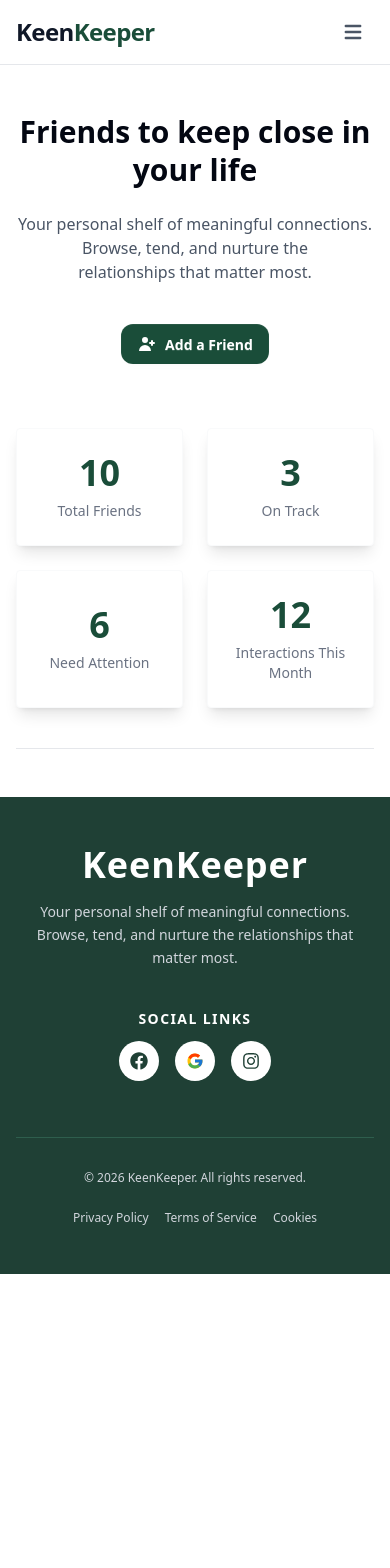
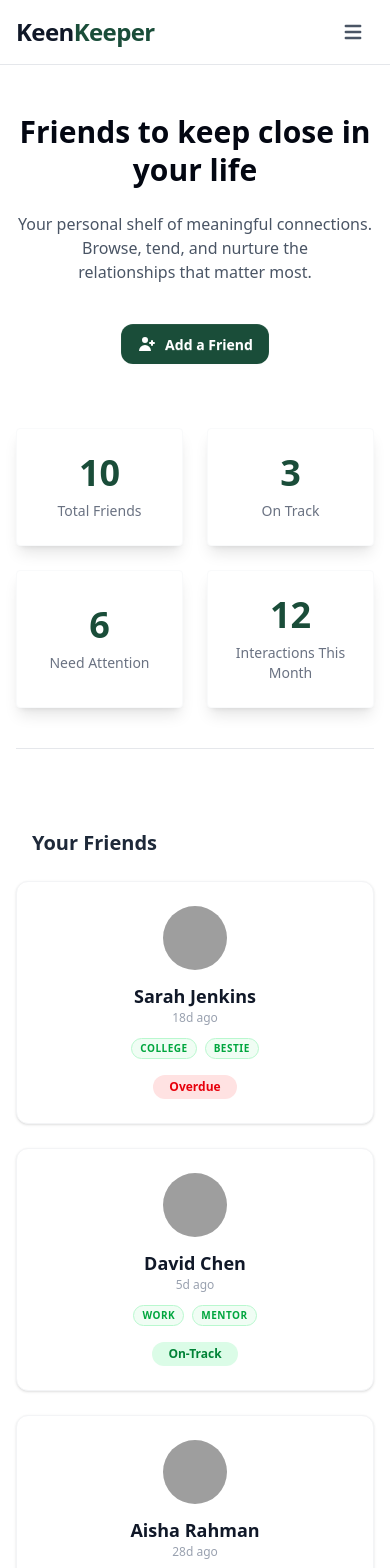
Before and after one commit to mosharof-dev/keen-keeper, a Next.js app: page / in a window 390 px wide. Shown: the top 1568 px of the page. Before the commit the page ends 1274 px from the top, so only its background shows below. Built offline with nearby package versions, Linux system fonts and the light colour scheme; grey boxes are pictures that could not be loaded.

Commit message:
feat: implement FriendCard and FriendList components, add loading spinner, and update FriendDetailsPage with data fetching

```diff
--- a/package.json
+++ b/package.json
@@ -12,7 +12,8 @@
     "next": "16.2.3",
     "react": "19.2.4",
     "react-dom": "19.2.4",
-    "react-icons": "^5.6.0"
+    "react-icons": "^5.6.0",
+    "react-spinners": "^0.17.0"
   },
   "devDependencies": {
     "@tailwindcss/postcss": "^4",
--- /dev/null
+++ b/src/Components/Home/Friend/FriendCard.jsx
@@ -0,0 +1,58 @@
+import Image from 'next/image';
+import Link from 'next/link';
+
+
+const getStatusColor = (status) => {
+  switch (status) {
+    case 'overdue':
+      return 'bg-red-100 text-red-600';
+    case 'almost due':
+      return 'bg-yellow-100 text-yellow-700';
+    case 'on-track':
+      return 'bg-green-100 text-green-700';
+    default:
+      return 'bg-gray-100 text-gray-600';
+  }
+};
+
+export default function FriendCard({ friend }) {
+  return (
+
+    <Link href={`/friend/${friend.id}`} className="block w-full">
+      <div className="flex flex-col items-center p-6 bg-white rounded-xl shadow-sm hover:shadow-md transition-shadow duration-200 border border-gray-100 text-center cursor-pointer">
+
+        {/* Profile Image */}
+        <div className="w-16 h-16 relative mb-3">
+          <Image
+            src={friend.picture}
+            alt={friend.name}
+            fill
+            className="rounded-full object-cover"
+          />
+        </div>
+
+        {/* Name & Days */}
+        <h3 className="text-gray-900 font-semibold text-lg">{friend.name}</h3>
+        <p className="text-gray-400 text-xs mb-3">{friend.days_since_contact}d ago</p>
+
+        {/* Tags */}
+        <div className="flex flex-wrap justify-center gap-2 mb-4">
+          {friend.tags.map((tag, index) => (
+            <span
+              key={index}
+              className="px-2 py-0.5 bg-green-50 text-green-600 text-[10px] font-bold uppercase tracking-wider rounded-full border border-green-200"
+            >
+              {tag}
+            </span>
+          ))}
+        </div>
+
+        {/* Status Badge */}
+        <span className={`px-4 py-1 text-xs font-bold rounded-full capitalize ${getStatusColor(friend.status)}`}>
+          {friend.status}
+        </span>
+
+      </div>
+    </Link>
+  );
+}
--- /dev/null
+++ b/src/Components/Home/Friend/FriendList.jsx
@@ -0,0 +1,29 @@
+import FriendCard from "./FriendCard";
+
+
+
+const getFriendsData = async () => {
+
+  const res = await fetch('http://localhost:3000/friends.json', { cache: 'no-store' }); // Disable cache for dev testing
+  if (!res.ok) {
+    throw new Error('Failed to fetch friends data');
+  }
+  return res.json();
+};
+
+export default async function FriendList() {
+  const friends = await getFriendsData();
+
+  return (
+    <div className="w-full max-w-7xl mx-auto px-4 sm:px-6 md:6 lg:px-8 py-8">
+      <h2 className="text-xl font-bold text-gray-800 mb-6 px-4">Your Friends</h2>
+
+      {/* Responsive Grid layout */}
+      <div className="grid grid-cols-1 sm:grid-cols-2 lg:grid-cols-4 gap-6 ">
+        {friends.map((friend) => (
+          <FriendCard key={friend.id} friend={friend} />
+        ))}
+      </div>
+    </div>
+  );
+}
--- a/src/app/friend/[id]/page.jsx
+++ b/src/app/friend/[id]/page.jsx
@@ -1,11 +1,21 @@
-import React from 'react';
 
-const FriendDetailsPage = () => {
-    return (
-        <div>
-            <h2 className="text-5-xl">Friend Detail Page Comming Soon</h2>
-        </div>
-    );
-};
+import { getFriendById } from '@/lib/api';
+import { notFound } from 'next/navigation';
 
-export default FriendDetailsPage;
+export default async function FriendDetailsPage({ params }) {
+
+  const { id } = await params;
+  const friend = await getFriendById(id);
+
+  console.log(friend, "Hi Ami Friend Data");
+
+  if (!friend) {
+   notFound();
+  }
+
+  return (
+   <div>
+       <h1>Frien Details Comming Soon</h1>
+   </div>
+  );
+}
--- a/src/app/loading.jsx
+++ b/src/app/loading.jsx
@@ -1,10 +1,12 @@
 import React from 'react';
+import { FadeLoader } from 'react-spinners';
+
 
 const loading = () => {
     return (
-        <div className='min-h-screen bg-amber-300'>
-            Loading.....
-        </div>
+       <div className='min-h-[70vh] flex justify-center items-center'>
+        <FadeLoader color='#244D3F' />
+       </div>
     );
 };
 
--- a/src/app/page.js
+++ b/src/app/page.js
@@ -1,12 +1,14 @@
 import BannerSection from "@/Components/Home/BannerSection";
 
 import FriendPage from "./friend/page";
-import FriendCard from "@/Components/Home/FriendCard";
+import FriendList from "@/Components/Home/Friend/FriendList";
+
 
 export default function Home() {
   return (
    <div>
        <BannerSection/>
+       <FriendList/>
 
    </div>
   );
--- /dev/null
+++ b/src/lib/api.jsx
@@ -0,0 +1,17 @@
+
+
+
+export async function getAllFriends() {
+  const res = await fetch('http://localhost:3000/friends.json', { cache: 'no-store' }); // dev mode  cache
+  if (!res.ok) {
+    throw new Error('Failed to fetch friends data');
+  }
+  return res.json();
+}
+
+
+export async function getFriendById(id) {
+  const friends = await getAllFriends();
+
+  return friends.find((friend) => friend.id === parseInt(id));
+}
```
Also changed, not shown: src/Components/Home/FriendCard.jsx (deleted), 1 other file (tests, documents, lock files or other folders).
